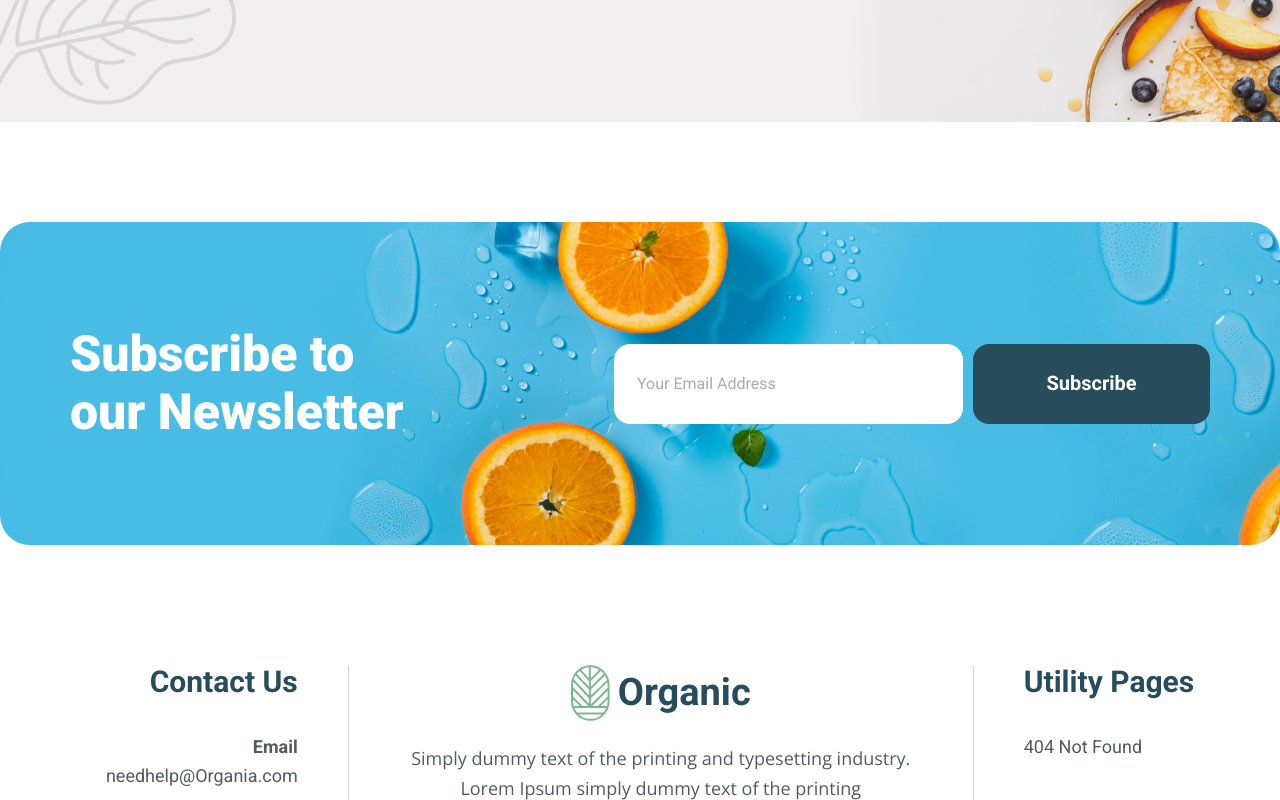
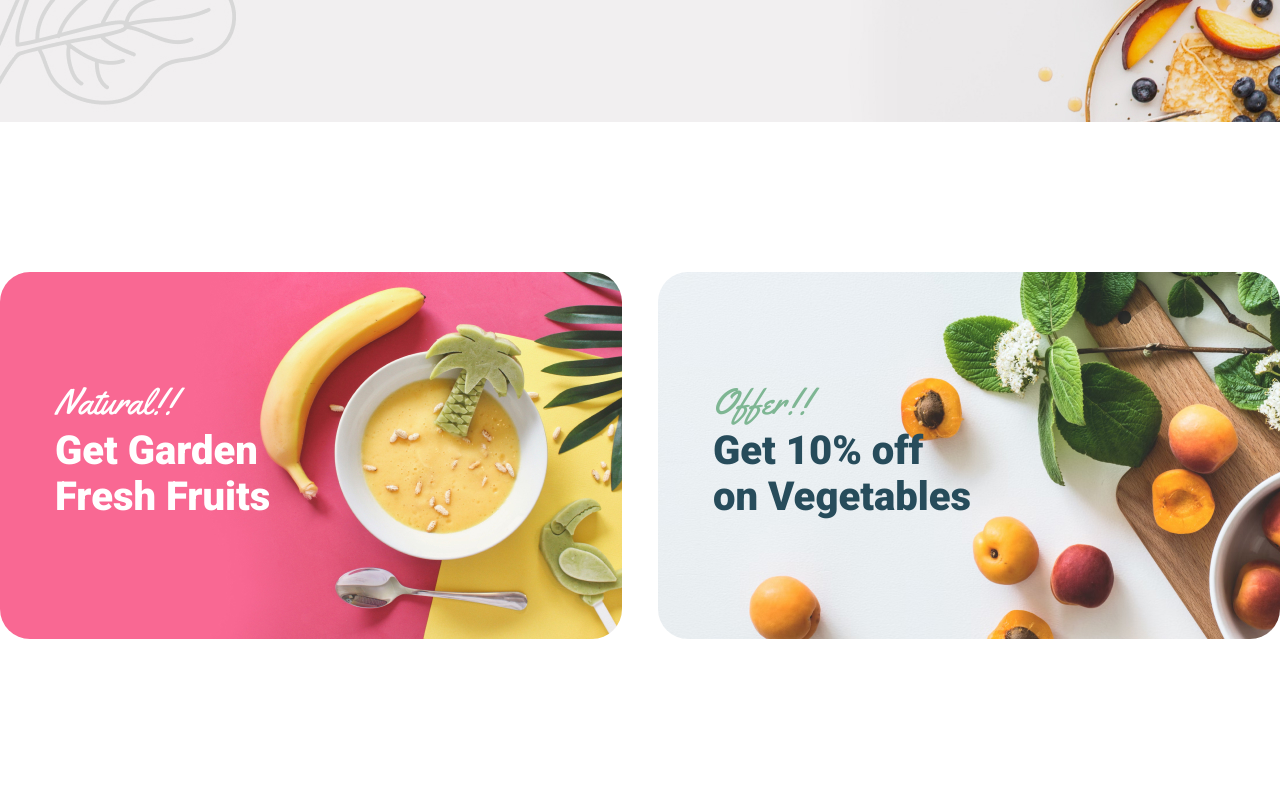
Before and after one commit to Vlad32032/organic-food, a React (Create React App) app: page /organic-food/ in a window 1280 px wide. Shown: the part 980-1780 px from the top of the page. Built offline with nearby package versions, Linux system fonts and the light colour scheme.

Commit message:
added HomeMiniBannerBlock and render MiniBannerCard from dataMiniBanner in HomeMiniBannerBlock

```diff
--- /dev/null
+++ b/src/assets/data/dataMiniBanners.ts
@@ -0,0 +1,26 @@
+// used in /components/Main/HomeBlocks/HomeMiniBannerBlock
+
+import miniBannerBG1 from "../../assets/images/miniBanner-image/miniBannerBG-1.jpg";
+import miniBannerBG2 from "../../assets/images/miniBanner-image/miniBannerBG-2.jpg";
+
+export interface IDataMiniBanners {
+    title: string,
+    decription: string,
+    image: string,
+    color: 'light' | 'dark'
+};
+
+export const dataMiniBanners: IDataMiniBanners[] = [
+    {
+        title: 'Natural!!',
+        decription: 'Get Garden Fresh Fruits',
+        image: miniBannerBG1,
+        color: 'light'
+    },
+    {
+        title: 'Offer!!',
+        decription: 'Get 10% off on Vegetables',
+        image: miniBannerBG2,
+        color: 'dark'
+    }
+];
--- /dev/null
+++ b/src/components/Main/HomeBlocks/HomeMiniBannerBlock/HomeMiniBannerBlock.module.scss
@@ -0,0 +1,8 @@
+.homeMiniBannerBlock {
+    display: flex;
+    justify-content: center;
+    gap: 36px;
+
+    padding: 150px 0 190px;
+    margin: 0 auto;
+}
--- /dev/null
+++ b/src/components/Main/HomeBlocks/HomeMiniBannerBlock/HomeMiniBannerBlock.tsx
@@ -0,0 +1,19 @@
+import { FC } from "react";
+
+import styles from "./HomeMiniBannerBlock.module.scss";
+
+import { dataMiniBanners } from "../../../../assets/data/dataMiniBanners";
+
+import MiniBannerCard from "../../../UI/MiniBannerCard/MiniBannerCard";
+
+const HomeMiniBannerBlock: FC = () => {
+    const miniBanners = dataMiniBanners;
+
+    return (
+        <section className={styles.homeMiniBannerBlock}>
+            { miniBanners.map((banner) => <MiniBannerCard key={banner.title} {...banner}/>) }
+        </section>
+    );
+};
+
+export default HomeMiniBannerBlock;
--- /dev/null
+++ b/src/components/UI/MiniBannerCard/MiniBannerCard.module.scss
@@ -0,0 +1,63 @@
+@import "../../../scss/variables";
+
+.miniBannerCard {
+    position: relative;
+
+    display: flex;
+    align-items: center;
+    justify-content: center;
+
+    width: 682px;
+    height: 367px;
+
+    border-radius: 30px;
+
+    overflow: hidden;
+
+    transition: box-shadow ease-in 300ms;
+
+    &:hover {
+        box-shadow: $main-box-shadow;
+    }
+
+    &:hover img {
+        transform: scale(1.05);
+    }
+
+    img {
+        transition: transform ease-in 800ms;
+    }
+
+    .wrapper {
+        position: absolute;
+        top: 110px;
+        left: 55px;
+
+        h2 {
+            margin-bottom: 5px;
+
+            font-family: $third-font-family;
+            font-weight: 400;
+            font-size: 36px;
+        }
+
+        h3 {
+            max-width: 260px;
+
+            font-weight: 800;
+            font-size: 40px;
+        }
+    }
+
+    .light {
+        color: $fourth-text-color;
+    }
+
+    .dark {
+        color: $main-text-color;
+
+        h2 {
+            color: $third-text-color;
+        }
+    }
+}
--- /dev/null
+++ b/src/components/UI/MiniBannerCard/MiniBannerCard.tsx
@@ -0,0 +1,25 @@
+import { FC } from "react";
+
+import styles from "./MiniBannerCard.module.scss";
+
+import { IDataMiniBanners } from "../../../assets/data/dataMiniBanners";
+
+const MiniBannerCard: FC<IDataMiniBanners> = ({ title, decription, image, color }) => {
+    const getClassName = () => {
+        if ( color === 'light') return styles.light
+        return styles.dark
+    };
+
+    return (
+        <article className={styles.miniBannerCard}>
+            <img src={image} alt={decription} />
+
+            <div className={`${styles.wrapper} ${getClassName()}`}>
+                <h2>{title}</h2>
+                <h3>{decription}</h3>
+            </div>
+        </article>
+    );
+};
+
+export default MiniBannerCard;
--- a/src/pages/mainPages/HomePage/HomePage.tsx
+++ b/src/pages/mainPages/HomePage/HomePage.tsx
@@ -1,11 +1,13 @@
 import { FC } from "react";
 
 import HomeBannerBlock from "../../../components/Main/HomeBlocks/HomeBannerBlock/HomeBannerBlock";
+import HomeMiniBannerBlock from "../../../components/Main/HomeBlocks/HomeMiniBannerBlock/HomeMiniBannerBlock";
 
 const HomePage: FC = () => {
     return (
         <main>
             <HomeBannerBlock />
+            <HomeMiniBannerBlock />
         </main>
     );
 };
```
Also changed, not shown: src/assets/images/miniBanner-image/miniBannerBG-1.jpg (added), src/assets/images/miniBanner-image/miniBannerBG-2.jpg (added).
